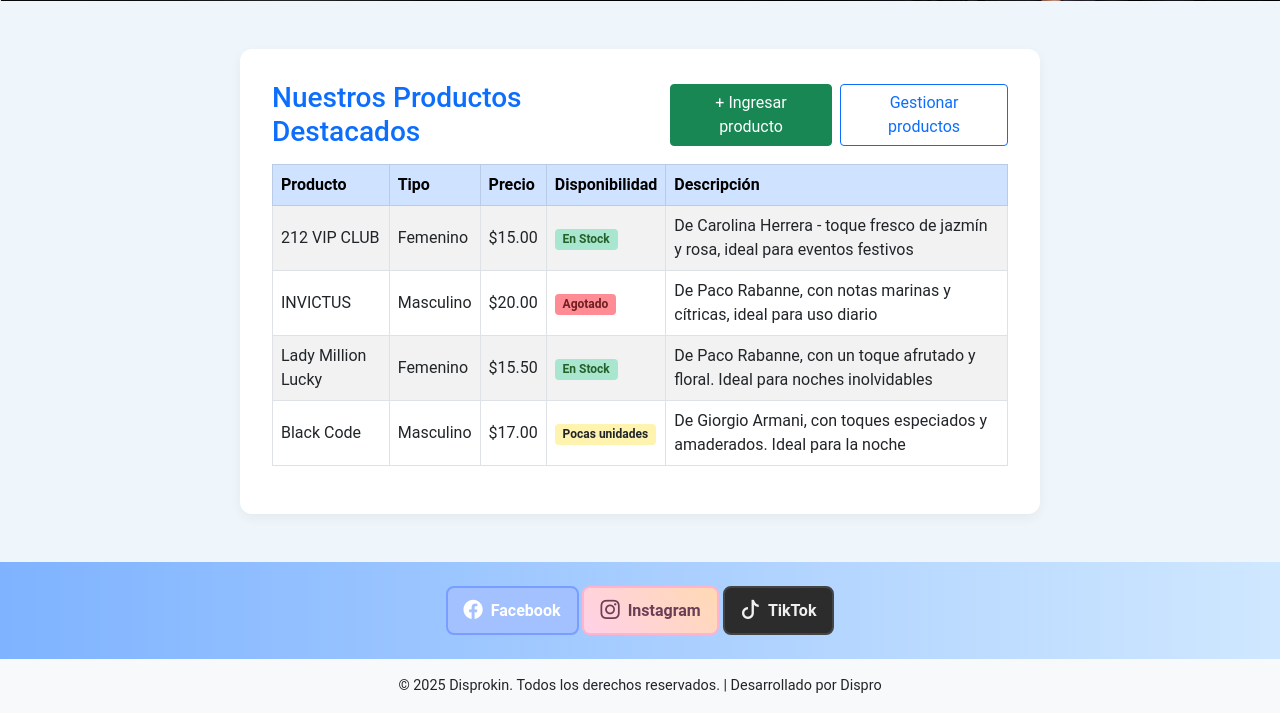
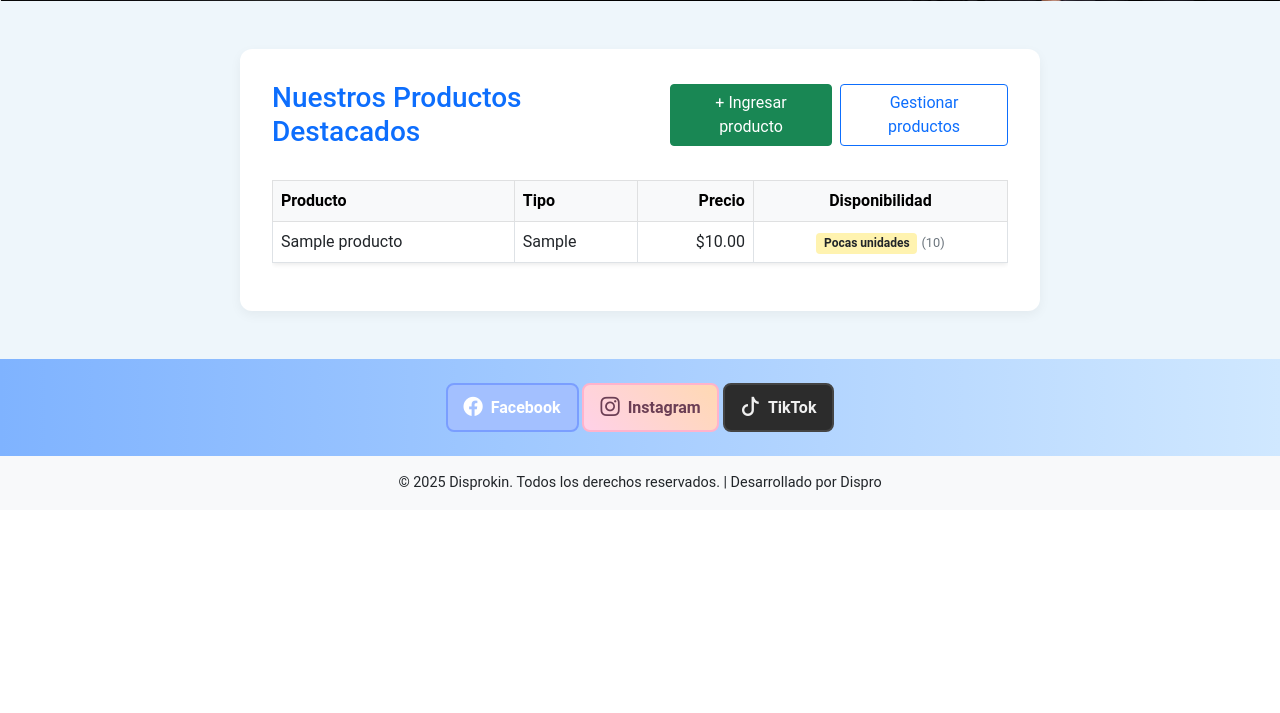
Before and after one commit to uea-jose/DesarrolloWeb_Bloque2, a Flask app: page / in a window 1280 px wide. Shown: the part 564-1277 px from the top of the page. After the commit the page ends 1054 px from the top, so only its background shows below. Run offline with Flask 3, Linux system fonts and the light colour scheme; tables that the repository leaves empty hold one stand-in row (values such as "Sample post").

Commit message:
Reemplazo completo desde Android

```diff
--- a/app/main/routes.py
+++ b/app/main/routes.py
@@ -7,8 +7,13 @@
 # --------- Páginas existentes ---------
 @main.route('/')
 def index():
-    return render_template('main/index.html')
-
+    conn = get_conn(); cur = conn.cursor()
+    try:
+        cur.execute("SELECT * FROM productos ORDER BY stock DESC, id DESC LIMIT 4")
+        productos_destacados = cur.fetchall()
+    finally:
+        conn.close()
+    return render_template('main/index.html', productos_destacados=productos_destacados)
 @main.route('/esencias')
 def esencias():
     return render_template('main/esencias.html')
--- /dev/null
+++ b/app/templates/_productos_table.html
@@ -0,0 +1,69 @@
+{# app/templates/_productos_table.html #}
+<div class="d-flex justify-content-between align-items-center mb-3">
+  <h2 class="m-0 text-primary">{{ heading or 'Inventario de Perfumes' }}</h2>
+  {% if show_create %}
+    <a href="{{ url_for('main.productos_create') }}" class="btn btn-success">+ Ingresar producto</a>
+  {% endif %}
+</div>
+
+{% if show_search %}
+<form class="row g-2 mb-3" method="get" action="{{ url_for('main.productos_list') }}">
+  <div class="col-auto">
+    <input type="text" class="form-control" name="q" placeholder="Buscar por nombre o tipo" value="{{ q or '' }}">
+  </div>
+  <div class="col-auto">
+    <button class="btn btn-outline-primary" type="submit">Buscar</button>
+    <a class="btn btn-outline-secondary" href="{{ url_for('main.productos_list') }}">Limpiar</a>
+  </div>
+</form>
+{% endif %}
+
+<div class="table-responsive">
+  <table class="table table-hover align-middle bg-white rounded shadow-sm {% if bordered %}table-bordered{% endif %}">
+    <thead class="table-light">
+      <tr>
+        <th>Producto</th>
+        <th>Tipo</th>
+        <th class="text-end">Precio</th>
+        <th class="text-center">Disponibilidad</th>
+        {% if show_actions %}<th class="text-center">Acciones</th>{% endif %}
+      </tr>
+    </thead>
+    <tbody>
+    {% for p in productos %}
+      <tr>
+        <td>{{ p['nombre'] }}</td>
+        <td>{{ p['tipo'] }}</td>
+        <td class="text-end">${{ '%.2f'|format(p['precio']) }}</td>
+        <td class="text-center">
+          {% set s = p['stock']|int %}
+          {% if s <= 0 %}
+            <span class="badge bg-danger">Agotado</span>
+          {% elif s <= 10 %}
+            <span class="badge bg-warning text-dark">Pocas unidades</span>
+          {% else %}
+            <span class="badge bg-success">En stock</span>
+          {% endif %}
+          <small class="text-muted">({{ s }})</small>
+        </td>
+        {% if show_actions %}
+        <td class="text-center">
+          <a class="btn btn-sm btn-primary" href="{{ url_for('main.productos_edit', pid=p['id']) }}">Editar</a>
+          <form class="d-inline" method="post"
+                action="{{ url_for('main.productos_delete', pid=p['id']) }}"
+                onsubmit="return confirm('¿Eliminar este producto?');">
+            <button class="btn btn-sm btn-outline-danger" type="submit">Eliminar</button>
+          </form>
+        </td>
+        {% endif %}
+      </tr>
+    {% else %}
+      <tr>
+        <td colspan="{{ 4 + (1 if show_actions else 0) }}" class="text-center text-muted py-4">
+          Sin productos por ahora.
+        </td>
+      </tr>
+    {% endfor %}
+    </tbody>
+  </table>
+</div>
--- a/app/templates/main/index.html
+++ b/app/templates/main/index.html
@@ -53,49 +53,17 @@
     </div>
   </div>
 
-  <div class="table-responsive">
-    <table class="table table-striped table-bordered table-hover align-middle">
-      <thead class="table-primary">
-        <tr>
-          <th>Producto</th>
-          <th>Tipo</th>
-          <th>Precio</th>
-          <th>Disponibilidad</th>
-          <th>Descripción</th>
-        </tr>
-      </thead>
-      <tbody>
-        <tr>
-          <td>212 VIP CLUB</td>
-          <td>Femenino</td>
-          <td>$15.00</td>
-          <td><span class="badge bg-success">En Stock</span></td>
-          <td>De Carolina Herrera - toque fresco de jazmín y rosa, ideal para eventos festivos</td>
-        </tr>
-        <tr>
-          <td>INVICTUS</td>
-          <td>Masculino</td>
-          <td>$20.00</td>
-          <td><span class="badge bg-danger">Agotado</span></td>
-          <td>De Paco Rabanne, con notas marinas y cítricas, ideal para uso diario</td>
-        </tr>
-        <tr>
-          <td>Lady Million Lucky</td>
-          <td>Femenino</td>
-          <td>$15.50</td>
-          <td><span class="badge bg-success">En Stock</span></td>
-          <td>De Paco Rabanne, con un toque afrutado y floral. Ideal para noches inolvidables</td>
-        </tr>
-        <tr>
-          <td>Black Code</td>
-          <td>Masculino</td>
-          <td>$17.00</td>
-          <td><span class="badge bg-warning text-dark">Pocas unidades</span></td>
-          <td>De Giorgio Armani, con toques especiados y amaderados. Ideal para la noche</td>
-        </tr>
-      </tbody>
-    </table>
-  </div>
+  {% set heading = ' ' %}
+  {% set show_create = false %}
+  {% set show_search = false %}
+  {% set show_actions = false %}
+  {% set bordered = true %}
+
+  {% if productos is not defined and productos_destacados is defined %}
+    {% set productos = productos_destacados %}
+  {% endif %}
+
+  {% include "_productos_table.html" %}
 </div>
 
 {% endblock %}
```
Also changed, not shown: app/templates/main/productos_list.html (+6 -58 lines), app/data/aromas.db (added), 1 other file.
